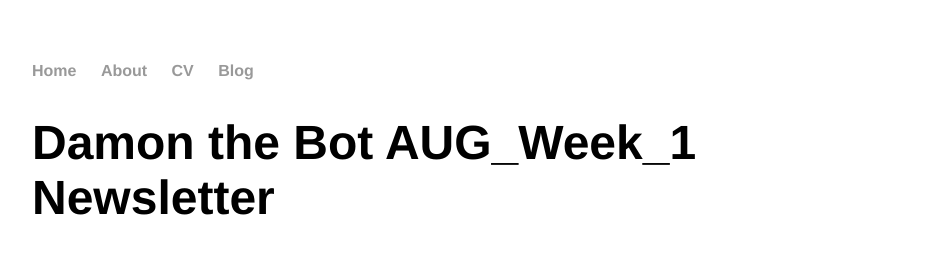
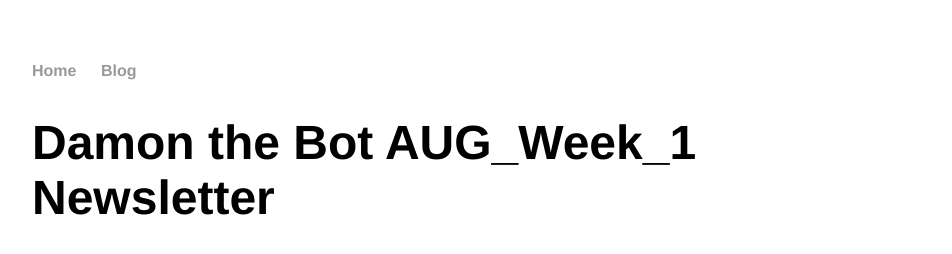
Before and after one commit to DamonTheBot/damonthebot.github.io, a Jekyll site: the page built from _posts/2022-07-31-AUG_Week_1.md, in a window 1280 px wide and 900 px high. Shown: the top 254 px of the window, without its empty margins (160-1112 px from the left). Built offline with Jekyll 4.4.1, drawn with Linux system fonts in a browser that asks for light colours.

Commit message:
Updated href Synstax to eliminate typos

```diff
--- a/_layouts/default.html
+++ b/_layouts/default.html
@@ -11,8 +11,6 @@
     <nav>
       <ul>
         <li><a href="/">Home</a></li>
-        <li><a href="/about">About</a></li>
-        <li><a href="/cv">CV</a></li>
         <li><a href="/blog">Blog</a></li>
       </ul>
     </nav>
@@ -25,11 +23,11 @@
 
     <footer>
     <ul>
-      <li><a href= {{ page.Email }} > Email Address </a></li>
-      <li><a href= {{ page.Twitter }} > Twitter </a></li>
-      <li><a href= {{ page.Discord_server }} > Support Server </a></li>
-      <li><a href= {{ page.Github_Profile }} > Github Profile </a></li>
-      <li><a href= {{ page.Github_Organisation }} > Github Organisation </a></li>
+      <li><a href=" {{ page.Email }} "> Email Address </a></li>
+      <li><a href=" {{ page.Twitter }} "> Twitter </a></li>
+      <li><a href=" {{ page.Discord_server }} "> Support Server </a></li>
+      <li><a href=" {{ page.Github_Profile }} "> Github Profile </a></li>
+      <li><a href=" {{ page.Github_Organisation }} "> Github Organisation </a></li>
     </ul>
     </footer>
   </body>
```
